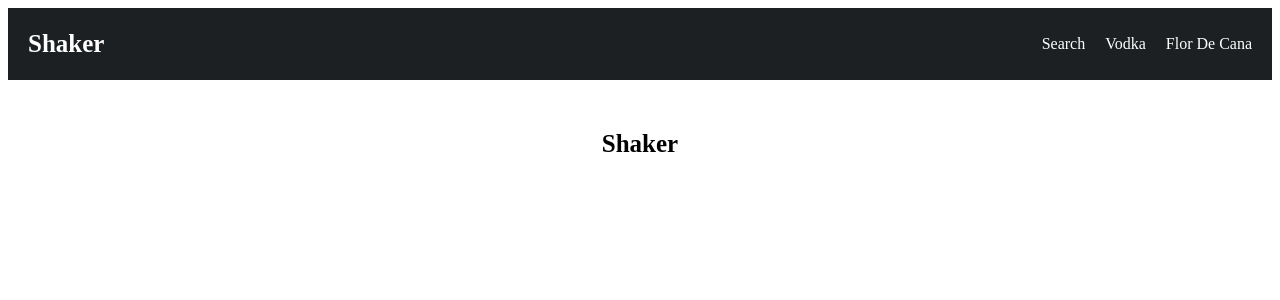
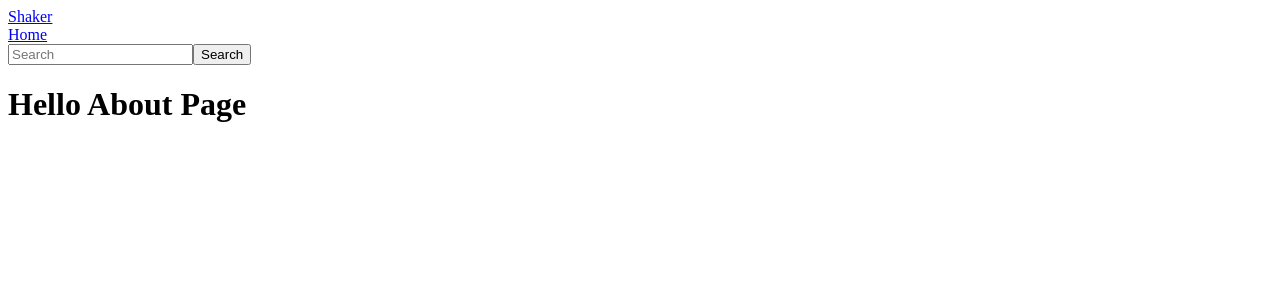
Before and after one commit to The-Senior-Group-2/shaker, a React app: page /about in a window 1280 px wide. Shown: the top 300 px of the page. Built offline with nearby package versions, Linux system fonts and the light colour scheme; the HTML template or start-up script is replaced by a standard one.

Commit message:
insteading of using styled component, im using react router

```diff
--- /dev/null
+++ b/client/src/components/About.jsx
@@ -0,0 +1,11 @@
+import React, { Component } from 'react';
+class About extends Component{
+    render(){
+        return(
+            <div>
+                <h1>Hello About Page</h1>
+            </div>
+        );
+    }
+}
+export default About;
--- a/client/src/components/app.jsx
+++ b/client/src/components/app.jsx
@@ -2,7 +2,8 @@ import React from 'react';
 import NavBar from './navbar.jsx'
 import styled from "styled-components";
 import ReactDOM from "react-dom";
-
+import About from './About.jsx'
+import {BrowserRouter,Route,Switch} from 'react-router-dom';
 class App extends React.Component {
   constructor(props) {
     super(props);
@@ -20,11 +21,11 @@ class App extends React.Component {
     margin-top: 50px;
   `;
     return (
-      <div className="app">
-        <NavBar />
-        <Title>Shaker</Title>
+      <BrowserRouter>
+      <div className="App">
+        <NavBar/>
       </div>
-
+      </BrowserRouter>
     );
   }
 
--- a/client/src/components/navbar.jsx
+++ b/client/src/components/navbar.jsx
@@ -1,152 +1,42 @@
-import React, { useState } from "react";
-import styled from "styled-components";
+import React, { Component } from 'react';
+import { Navbar, Nav, Form, FormControl, Button, NavItem } from 'react-bootstrap';
+import { BrowserRouter, Route, Switch, Link } from 'react-router-dom';
+import About from './About'
 
-//Assign variables with css from styled components
-const Nav = styled.nav`
-  padding: 0 20px;
-  min-height: 9vh;
-  background: #1c2022;
-  display: flex;
-  justify-content: space-between;
-  align-items: center;
-`;
 
-const Logo = styled.h1`
-  font-size: 25px;
-  color: white;
-`;
+//using react bootstrap to create the navbar and using react router to create a route for each component we will use
+//This is a dummy version, in which we will eventually add the main components we need to route
+//Main Goal: each tab will conditionally render a certain component to display depending on the route
+const MyNavbar = () => {
 
-const Menu = styled.ul`
-  list-style: none;
-  display: flex;
-
-  li:nth-child(2) {
-    margin: 0px 20px;
-  }
-
-  @media (max-width: 768px) {
-    display: none;
-  }
-`;
-
-const Item = styled.li``;
-
-const Link = styled.a`
-  color: white;
-  text-decoration: none;
-
-  :hover {
-    text-decoration: underline;
-  }
-`;
-
-const NavIcon = styled.button`
-  background: none;
-  cursor: pointer;
-  border: none;
-  outline: none;
-
-  @media (min-width: 769px) {
-    display: none;
-  }
-`;
-
-const Line = styled.span`
-  display: block;
-  border-radius: 50px;
-  width: 25px;
-  height: 3px;
-  margin: 5px;
-  background-color: #fff;
-  transition: width 0.4s ease-in-out;
-
-  :nth-child(2) {
-    width: ${props => (props.open ? "40%" : "70%")};
-  }
-`;
-
-const Overlay = styled.div`
-  position: absolute;
-  height: ${props => (props.open ? "91vh" : 0)};
-  width: 100vw;
-  background: #1c2022;
-  transition: height 0.4s ease-in-out;
-
-  @media (min-width: 769px) {
-    display: none;
-  }
-`;
-
-const OverlayMenu = styled.ul`
-  list-style: none;
-  position: absolute;
-  left: 50%;
-  top: 45%;
-  transform: translate(-50%, -50%);
-
-  li {
-    opacity: ${props => (props.open ? 1 : 0)};
-    font-size: 25px;
-    margin: 50px 0px;
-    transition: opacity 0.4s ease-in-out;
-  }
-
-  li:nth-child(2) {
-    margin: 50px 0px;
-  }
-`;
-
-const MyNavbar = () => {
-  //use hooks, toggle is the state
-  const [toggle, toggleNav] = useState(false);
   return (
-    <>
-      <Nav>
-        <Logo>Shaker</Logo>
-        <Menu>
-          <Item>
-            <Link target="#" href="https://www.google.com/">
-              Search
-            </Link>
-          </Item>
-          <Item>
-            <Link target="#" href="https://en.wikipedia.org/wiki/Vodka">
-              Vodka
-            </Link>
-          </Item>
-          <Item>
-            <Link target="#" href="https://flordecana.com/">
-              Flor De Cana
-            </Link>
-          </Item>
-        </Menu>
-        <NavIcon onClick={() => toggleNav(!toggle)}>
-          <Line open={toggle} />
-          <Line open={toggle} />
-          <Line open={toggle} />
-        </NavIcon>
-      </Nav>
-      <Overlay open={toggle}>
-        <OverlayMenu open={toggle}>
-          <Item>
-            <Link target="#" href="https://www.google.com/">
-            Vodka
-            </Link>
-          </Item>
-          <Item>
-            <Link target="#"  href="https://en.wikipedia.org/wiki/Vodka">
-              Behance
-            </Link>
-          </Item>
-          <Item>
-            <Link target="#" href="https://flordecana.com/">
-              Flor De Cana
-            </Link>
-          </Item>
-        </OverlayMenu>
-      </Overlay>
-    </>
-  );
+    <div>
+    <div>
+      <Navbar>
+        <Navbar.Brand as={Link} to="/" >Shaker</Navbar.Brand>
+        <Navbar.Collapse>
+          <Nav className="mr-auto">
+            <NavItem eventkey={1} href="/">
+              <Nav.Link as={Link} to="/about" >Home</Nav.Link>
+            </NavItem>
+          </Nav>
+          <Form inline>
+            <FormControl type="text" placeholder="Search" className="mr-sm-2" />
+            <Button variant="outline-success">Search</Button>
+          </Form>
+        </Navbar.Collapse>
+      </Navbar>
+    </div>
+    <div>
+      <Switch>
+        <Route exact path='/about' component={About} />
+        <Route render={function () {
+          return <p>Not found</p>
+        }} />
+      </Switch>
+    </div>
+  </div>
+);
 };
 
 export default MyNavbar
```
